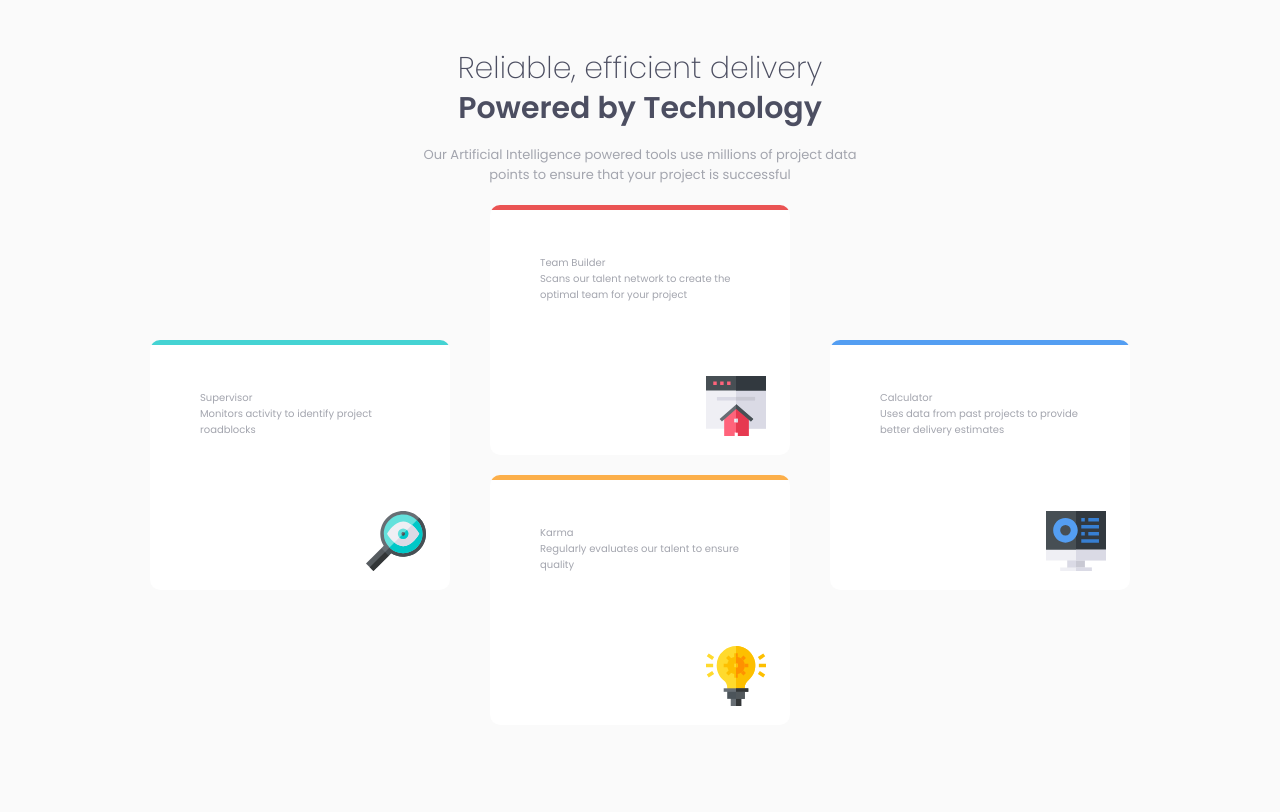
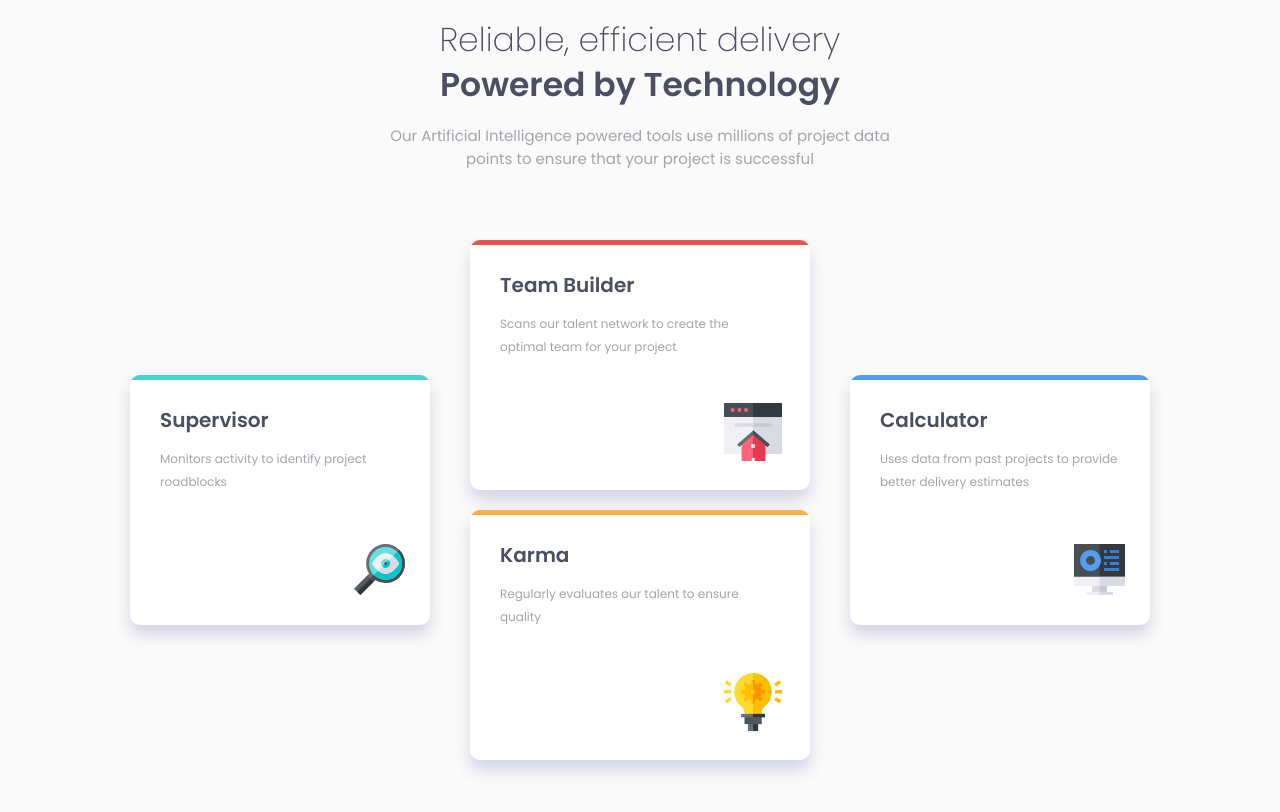
Before and after one commit to RayaneBengaoui/FM_challenge11_four_card_feature, a plain HTML site: page index.html in a window 1280 px wide. Drawn offline with Linux system fonts and the light colour scheme.

Commit message:
Finishing styling cards

```diff
--- a/styles/styles.scss
+++ b/styles/styles.scss
@@ -37,28 +37,30 @@ html {
 body {
   min-height: 100vh;
   background-color: $lightGray;
+  display: flex;
+  align-items: center;
 
   main {
     width: 80%;
-    margin: 5rem auto;
+    margin: 0rem auto;
 
     .header {
       text-align: center;
-      max-width: 45rem;
+      max-width: 50rem;
       margin: 0 auto;
 
       .header__title {
-        @include textStyle(3rem, 200, $darkBlue);
+        @include textStyle(3.3rem, 200, $darkBlue);
         line-height: 1.2;
       }
 
       .header__title-heavy {
-        @include textStyle(3rem, 600, $darkBlue);
+        @include textStyle(3.3rem, 600, $darkBlue);
       }
 
       .header__description {
         margin-top: 1.4rem;
-        @include textStyle(1.3rem, 400, inherit);
+        @include textStyle(1.5rem, 400, inherit);
       }
     }
 
@@ -66,6 +68,7 @@ body {
       display: flex;
       align-items: center;
       justify-content: center;
+      margin-top: 5rem;
 
       .supervisor-bg-image {
         --img: var(--image-supervisor);
@@ -83,17 +86,18 @@ body {
       .card {
         position: relative;
         margin: 2rem;
-        padding: 5rem;
+        padding: 3rem;
         background-color: white;
-        width: 30rem;
+        width: 34rem;
         min-width: 30rem;
         height: 25rem;
         border-radius: 10px;
         overflow: hidden;
         background-image: var(--img);
         background-repeat: no-repeat;
-        background-position: 90% 90%;
-        background-size: 20%;
+        background-position: 90% 85%;
+        background-size: 17%;
+        box-shadow: 0px 10px 15px rgba($color: #404296, $alpha: 0.2);
 
         .red_color {
           --line-color: var(--red);
@@ -116,6 +120,17 @@ body {
           width: 100%;
           background-color: var(--line-color);
         }
+
+        .card__title {
+          @include textStyle(2rem, 600, $darkBlue);
+        }
+
+        .card__description {
+          @include textStyle(1.2rem, 400, inherit);
+          padding-top: 1.3rem;
+          max-width: 250px;
+          line-height: 1.9;
+        }
       }
     }
   }
```
Also changed, not shown: styles/styles.css, 1 other file.
